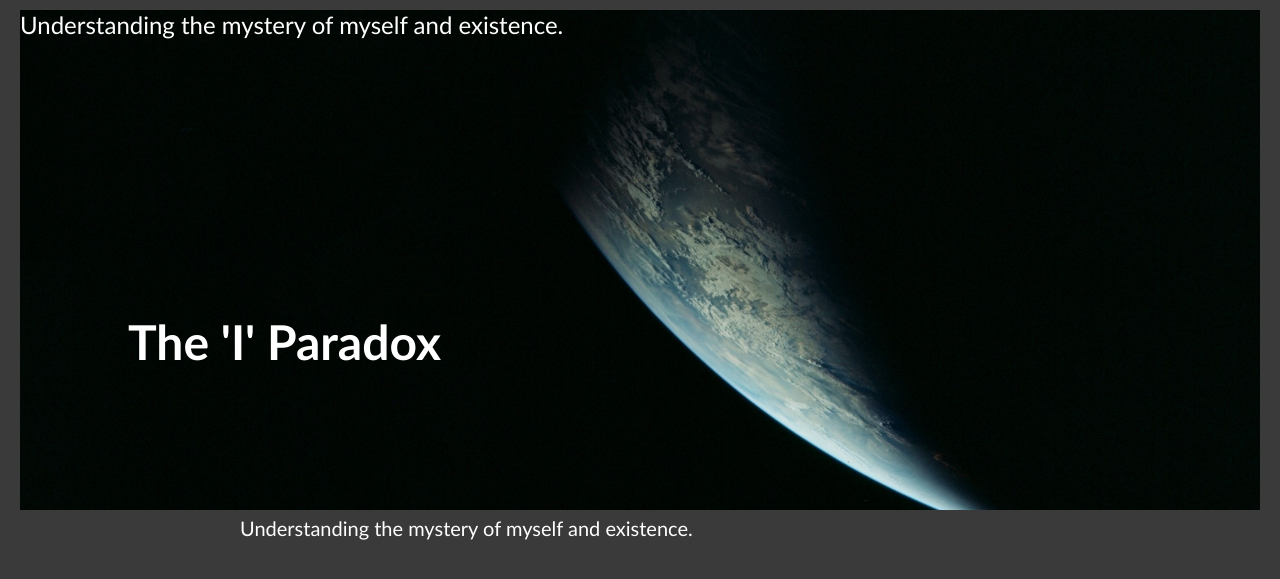
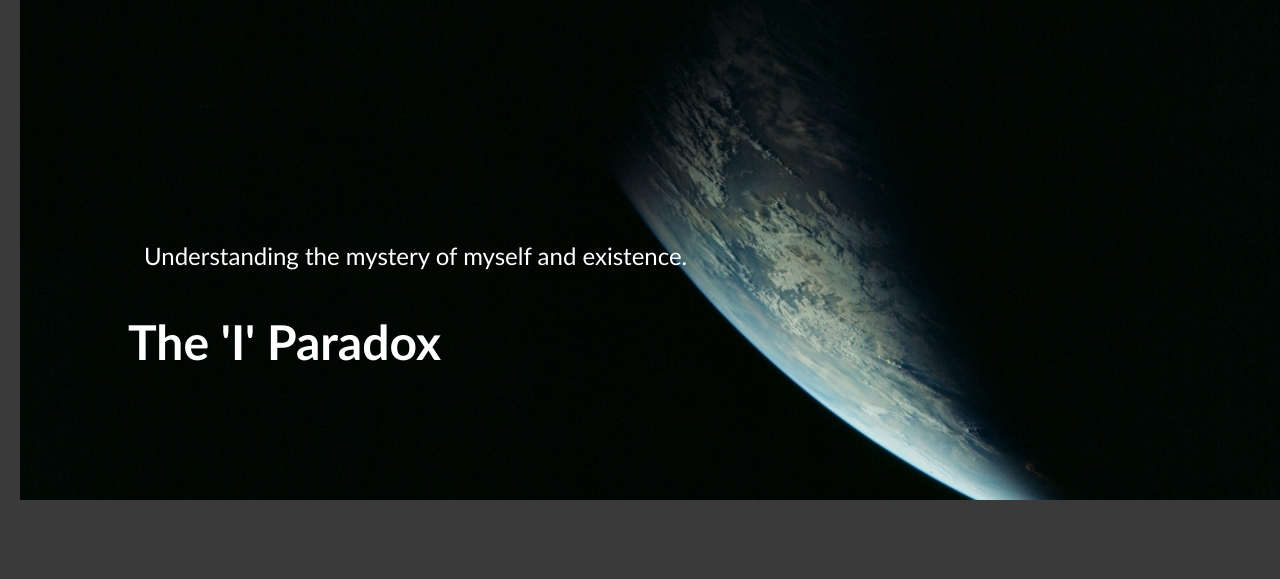
Before and after one commit to OmJadhav1905/myflaskblog, a Flask app: page / in a window 1280 px wide; the page is wider, and only the part inside the window is pictured. Shown: the part 59-638 px from the top of that part. Run offline with Flask 3, Linux system fonts and the light colour scheme.

Commit message:
Fix hero tagline positioning and remove from home page

```diff
--- a/templates/base.html
+++ b/templates/base.html
@@ -18,6 +18,11 @@
         background-size: cover;
         background-position: center;
         background-repeat: no-repeat;
+        display: flex;
+        flex-direction: column; /* stack children vertically */
+        justify-content: center; /* vertical center */
+        align-items: flex-start; /* align items to left */
+        padding-left: 10%; /* adjust left padding for position */
     }
 
     .hero-content {
--- a/templates/home.html
+++ b/templates/home.html
@@ -3,5 +3,5 @@
 {% block title %}The 'I' Paradox Blog - Home{% endblock %}
 
 {% block content %}
-    <p>Understanding the mystery of myself and existence.</p>
+
 {% endblock %}
```
